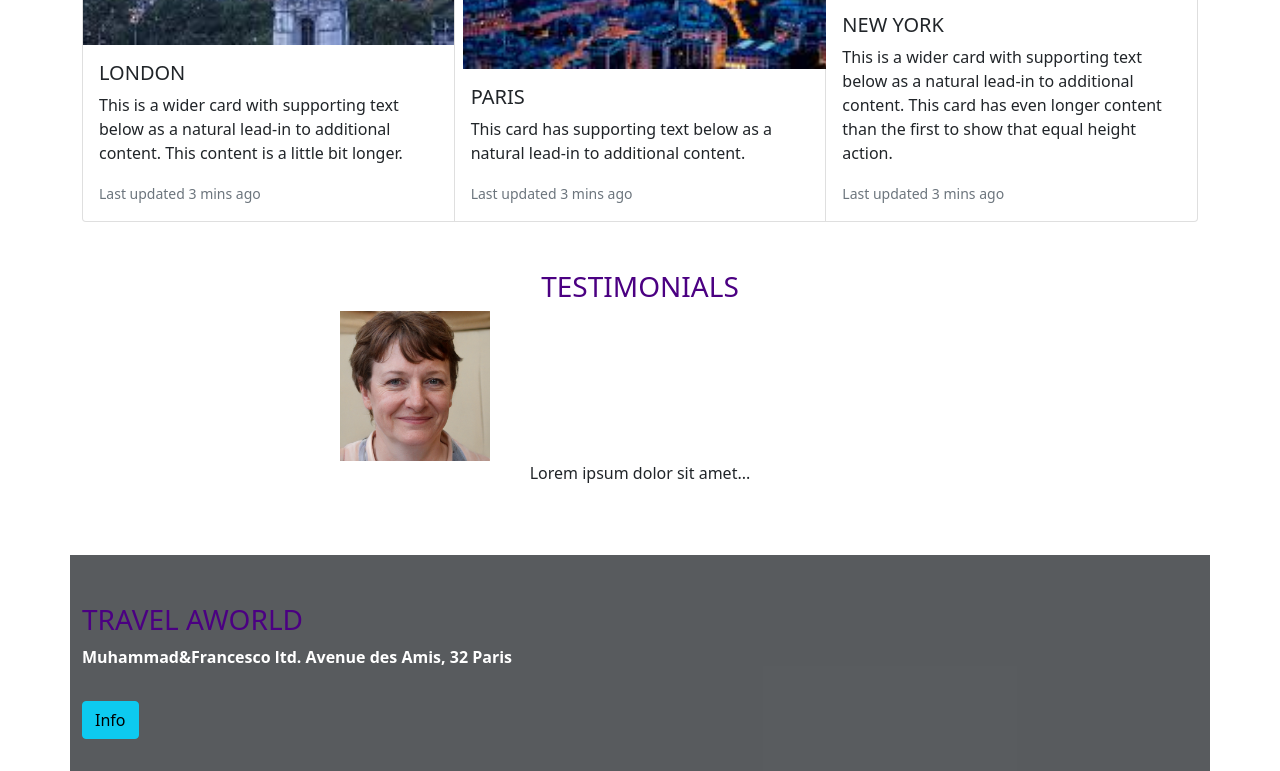
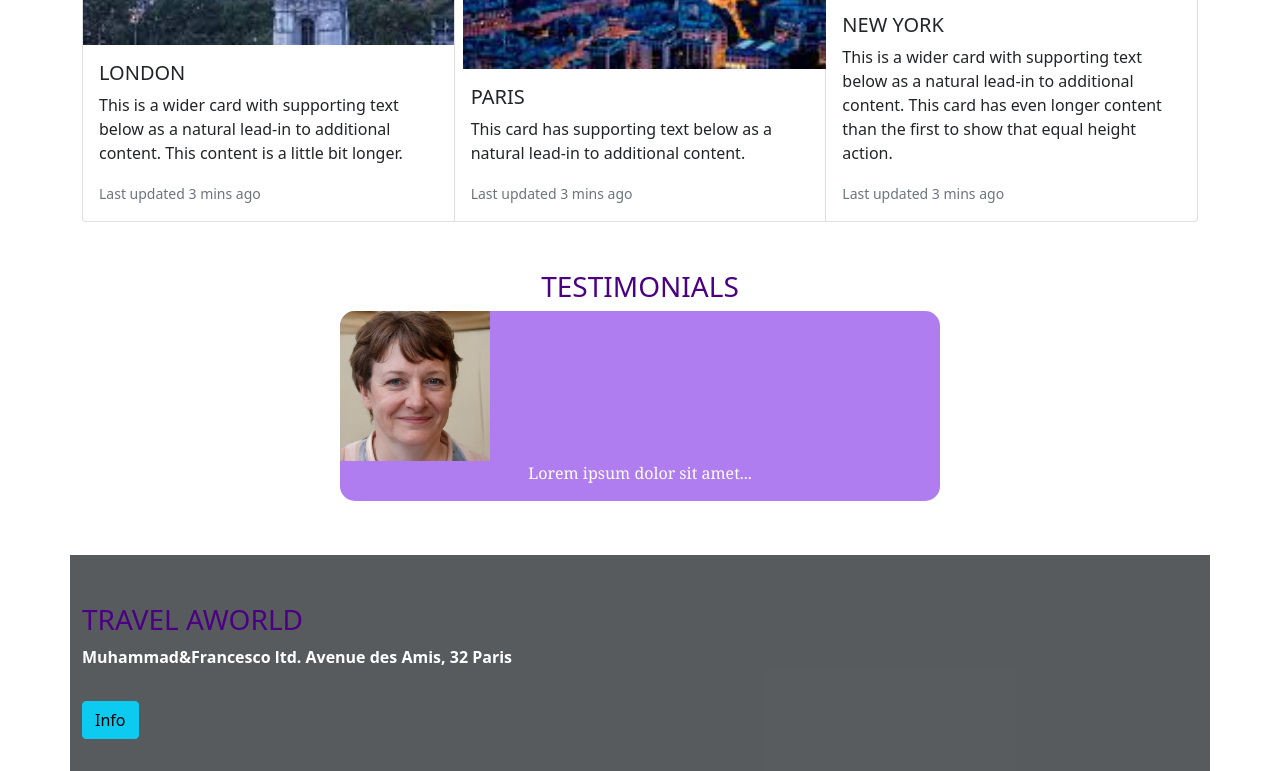
Before and after one commit to FrancescoMicunco/M2D3-programming-in-pair, a plain HTML site: page index.html in a window 1280 px wide. Shown: the part 2637-3408 px from the top of the page. Drawn offline with nearby package versions, Linux system fonts and the light colour scheme.

Commit message:
testimonial

```diff
--- a/style.css
+++ b/style.css
@@ -21,5 +21,10 @@
 .box {
     display: inline-block;
     width: 600px;
+    border-radius: 15px;
     justify-content: center;
+    background-color: rgba(112, 24, 228, 0.562);
+    color: ivory;
+    font-family: Georgia, 'Times New Roman', Times, serif;
+    flex-direction: column;
 }
```
